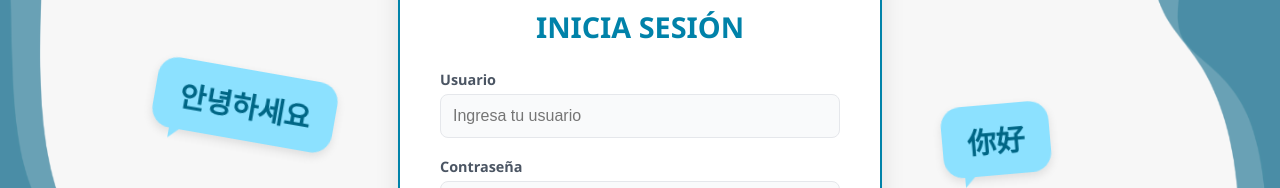
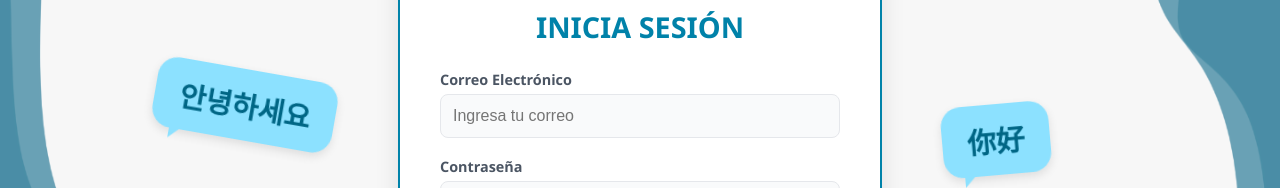
Before and after one commit to Max-Mtzz/nextword, a React (Vite) app: page / in a window 1280 px wide. Shown: the part 247-435 px from the top of the page. Built offline with nearby package versions, Linux system fonts and the light colour scheme.

Commit message:
actualice el login para que solo deje pasar mediante el rol y guarda el token de sesion

```diff
--- a/src/pages/Login.jsx
+++ b/src/pages/Login.jsx
@@ -1,13 +1,16 @@
 import React, { useState } from 'react';
 import { Link, useNavigate } from 'react-router-dom';
+import axios from 'axios'; // 1. Importamos axios
 import { AuthLayout } from '../layouts/AuthLayout';
 import { FloatingBubbles } from '../components/ui/FloatingBubbles';
 import { InputField } from '../components/ui/InputField';
 import { PrimaryButton } from '../components/ui/PrimaryButton';
-import './Login.css'; // Aquí ya solo dejas el CSS de .login-card y .login-title
+import './Login.css';
 
 export const Login = () => {
-  const [formData, setFormData] = useState({ usuario: '', password: '' });
+  // Cambiamos 'usuario' por 'email' para que coincida con el backend
+  const [formData, setFormData] = useState({ email: '', password: '' });
+  const [error, setError] = useState(''); // Estado para manejar errores
   const navigate = useNavigate();
 
   const handleInputChange = (e) => {
@@ -17,15 +20,32 @@ export const Login = () => {
 
   const handleSubmit = async (e) => {
     e.preventDefault();
-    console.log("Datos a enviar a Spring Boot:", formData);
+    setError(''); // Limpiamos errores previos
 
-    // Aquí irá tu lógica de conexión al backend en el futuro. Ejemplo:
-    // try {
-    //   const response = await loginService(formData);
-    //   navigate('/dashboard-maestro');
-    // } catch (error) { ... }
+    try {
+      // 2. Hacemos la petición POST al backend
+      const response = await axios.post('http://localhost:8080/api/usuarios/login', formData);
 
-    navigate('/dashboard-maestro');
+      // 3. Extraemos la información que nos responde Spring Boot
+      const { token, rol, email, id } = response.data;
+
+      // 4. Guardamos el token y los datos del usuario en el navegador
+      localStorage.setItem('token', token);
+      localStorage.setItem('usuario', JSON.stringify({ email, rol, id }));
+
+      // 5. Redirección condicional basada en el ROL
+      // (Convertimos a minúsculas por si desde la BD viene como 'ADMIN' o 'admin')
+      if (rol.toLowerCase() === 'admin') {
+        navigate('/dashboard'); // Dashboard del Administrador
+      } else {
+        navigate('/dashboard-maestro'); // Dashboard del Docente/Alumno
+      }
+
+    } catch (err) {
+      console.error("Error en el login:", err);
+      // Si el backend responde con error (ej. 400 o 403), mostramos el mensaje
+      setError('Correo o contraseña incorrectos. Intenta de nuevo.');
+    }
   };
 
   return (
@@ -36,12 +56,17 @@ export const Login = () => {
         <h2 className="login-title">INICIA SESIÓN</h2>
 
         <form onSubmit={handleSubmit} className="login-form">
+          {/* Mostramos el error si existe */}
+          {error && <p style={{ color: '#ff4d4f', textAlign: 'center', marginBottom: '10px' }}>{error}</p>}
+
           <InputField
-            label="Usuario"
-            name="usuario"
-            value={formData.usuario}
-            placeholder="Ingresa tu usuario"
+            label="Correo Electrónico"
+            name="email" // Cambiado a email
+            type="email" // Para que valide que es un formato de correo
+            value={formData.email}
+            placeholder="Ingresa tu correo"
             onChange={handleInputChange}
+            required
           />
 
           <InputField
@@ -51,6 +76,7 @@ export const Login = () => {
             value={formData.password}
             placeholder="Ingresa tu contraseña"
             onChange={handleInputChange}
+            required
           />
 
           <Link to="/recuperar" className="forgot-password">
```
